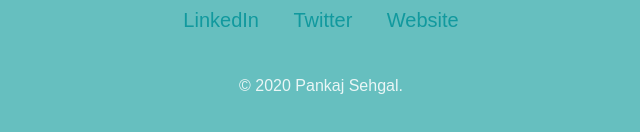
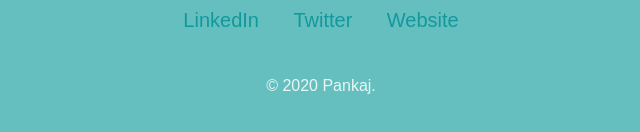
Before and after one commit to sehgal121/cv, a plain HTML site: page index.html in a window 1280 px wide. Shown: the part 2373-2505 px from the top of the page, 319-959 px from the left. Drawn offline with Linux system fonts and the light colour scheme.

Commit message:
Update index.html

```diff
--- a/index.html
+++ b/index.html
@@ -48,7 +48,7 @@
       <a class="footer-link" href="https://www.linkedin.com/">LinkedIn</a>
       <a class="footer-link" href="https://twitter.com/">Twitter</a>
       <a class="footer-link" href="https://www.appbrewery.co/">Website</a>
-      <p class="copyright">© 2020 Pankaj Sehgal.</p>
+      <p class="copyright">© 2020 Pankaj.</p>
     </div>
 
   </body>
```
